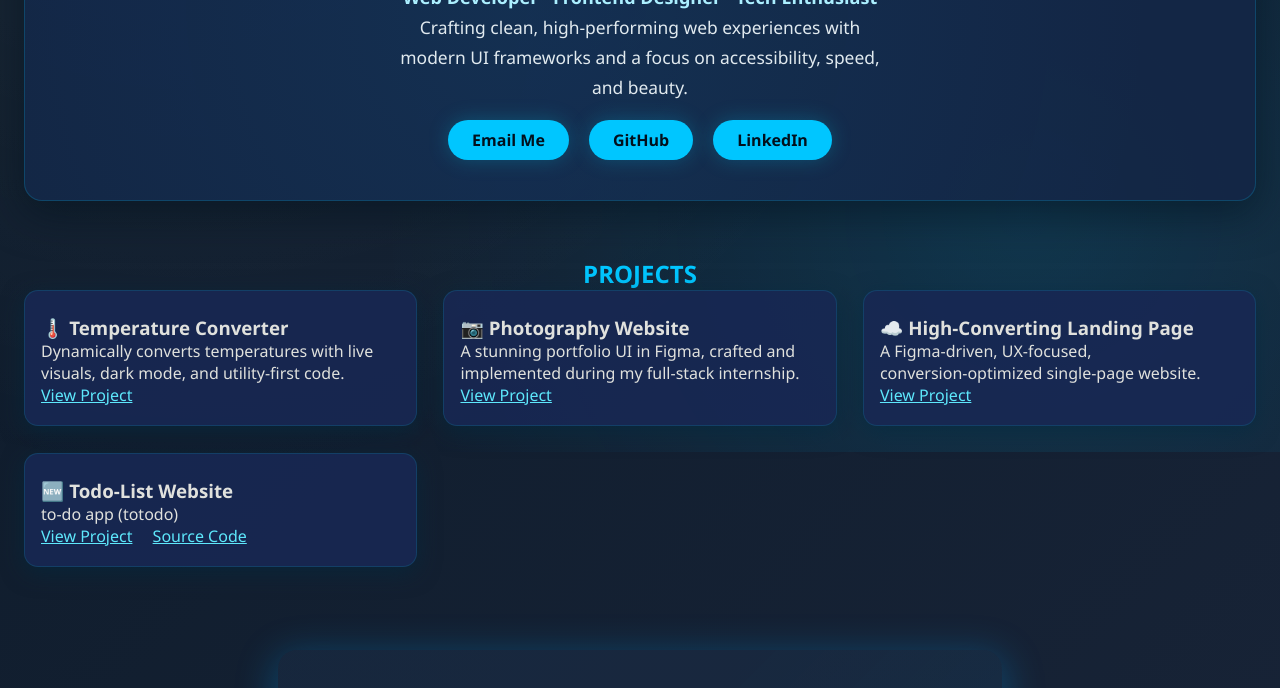
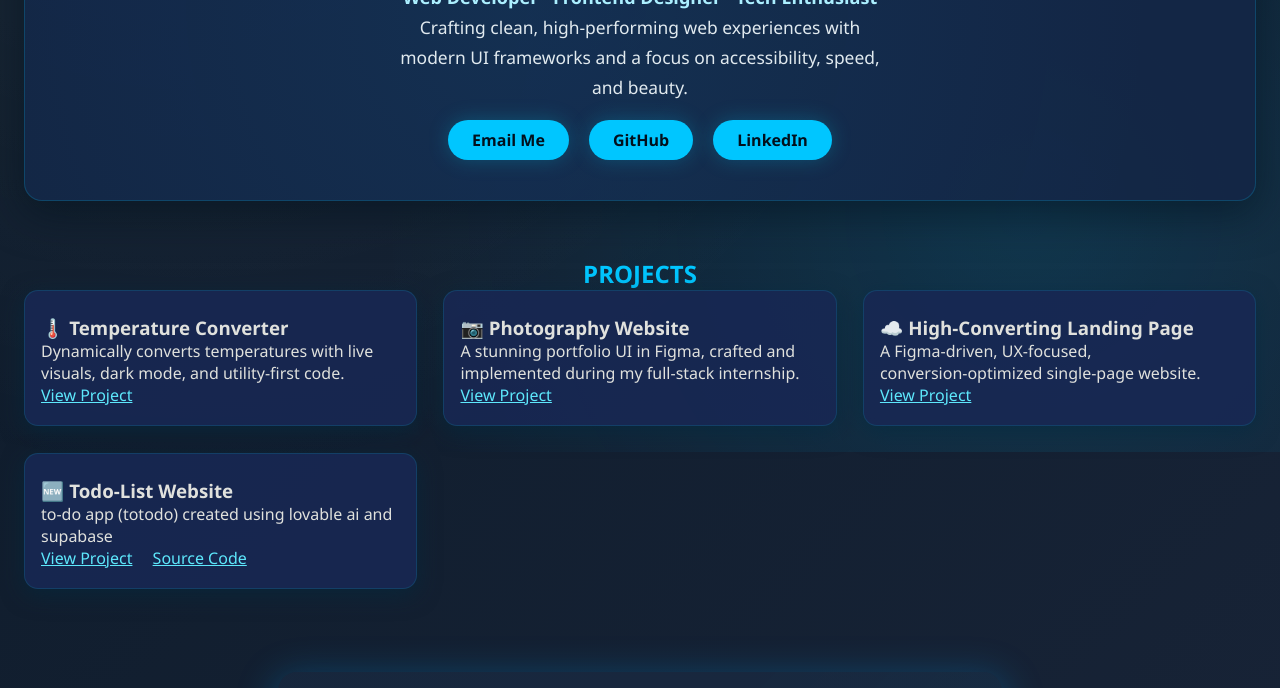
Before and after one commit to Vicky4002/portfolio-site, a plain HTML site: page index.html in a window 1280 px wide. Shown: the part 348-1036 px from the top of the page. Drawn offline with Linux system fonts and the light colour scheme.

Commit message:
Update index.html

```diff
--- a/index.html
+++ b/index.html
@@ -303,7 +303,7 @@
         </div>
         <div class="project glass-card">
   <h3>🆕 Todo-List Website</h3>
-  <p>to-do app (totodo)</p>
+  <p>to-do app (totodo) created using lovable ai and supabase</p>
   <a href="https://totodo.vercel.app" target="_blank" style="color:#5ee8fc;text-decoration:underline;">View Project</a>
   <a href="https://github.com/Vicky4002/totodo" target="_blank" style="color:#5ee8fc;text-decoration:underline; margin-left: 1em;">Source Code</a>
 </div>
```
